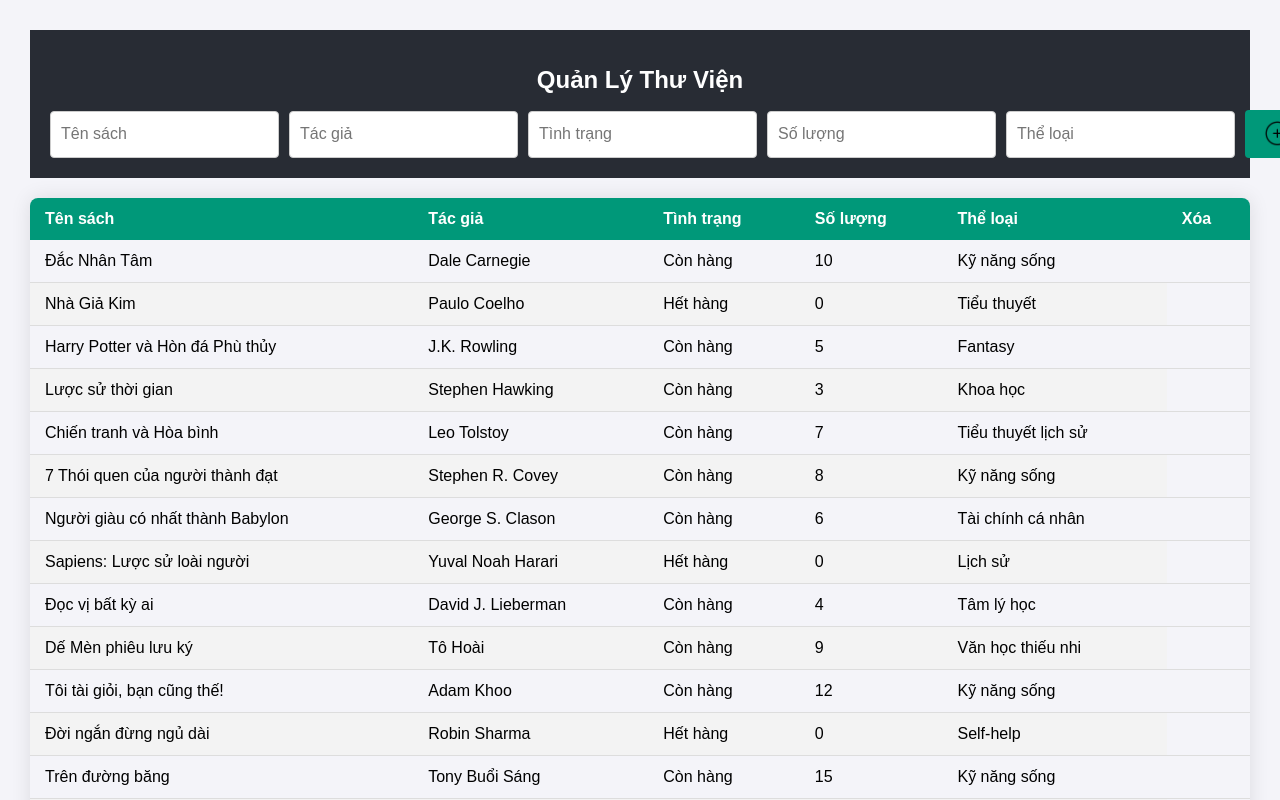
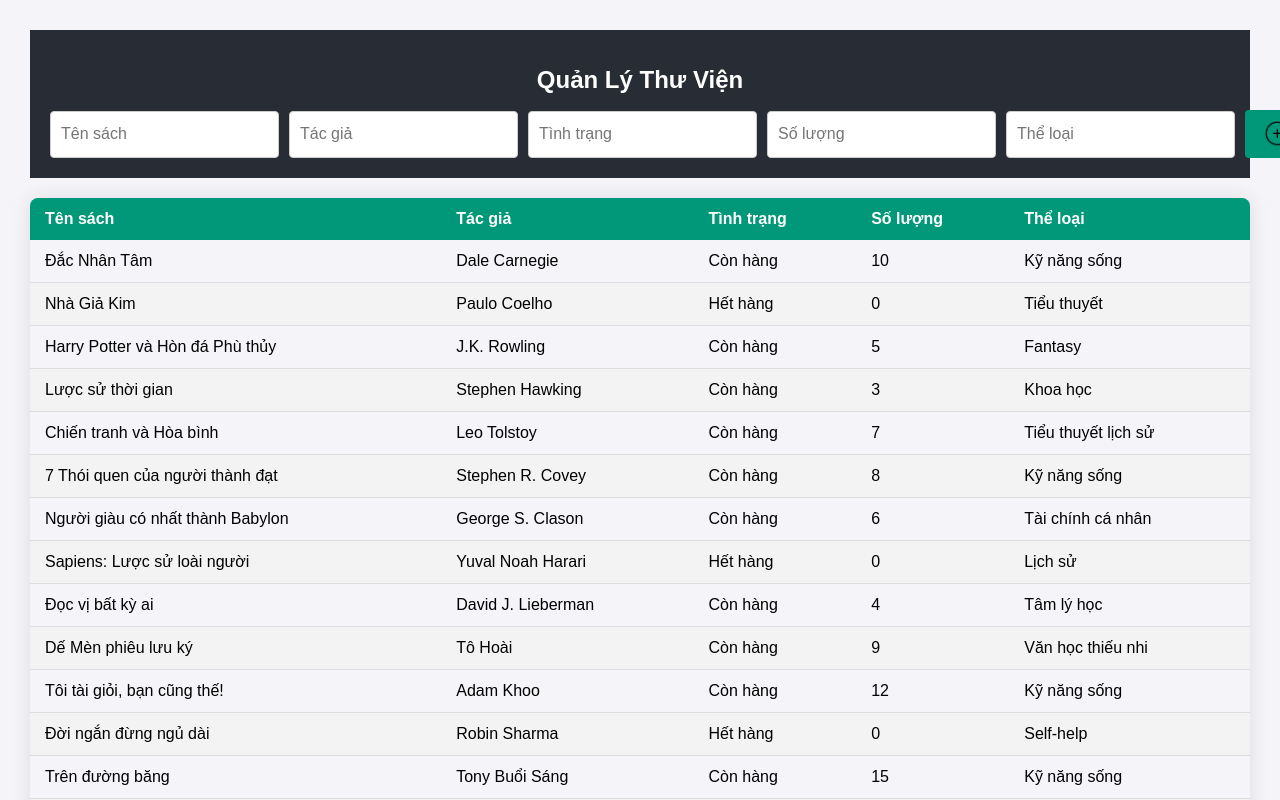
Before and after one commit to vovanhai2005/Library_Management, a React (Create React App) app: page / in a window 1280 px wide. Shown: the top 800 px of the page. Built offline with nearby package versions, Linux system fonts and the light colour scheme.

Commit message:
Test pull request

```diff
--- a/src/App.js
+++ b/src/App.js
@@ -119,7 +119,6 @@ function App() {
             <th>Tình trạng</th>
             <th>Số lượng</th>
             <th>Thể loại</th>
-            <th>Xóa</th>
           </tr>
         </thead>
         <tbody>
```
